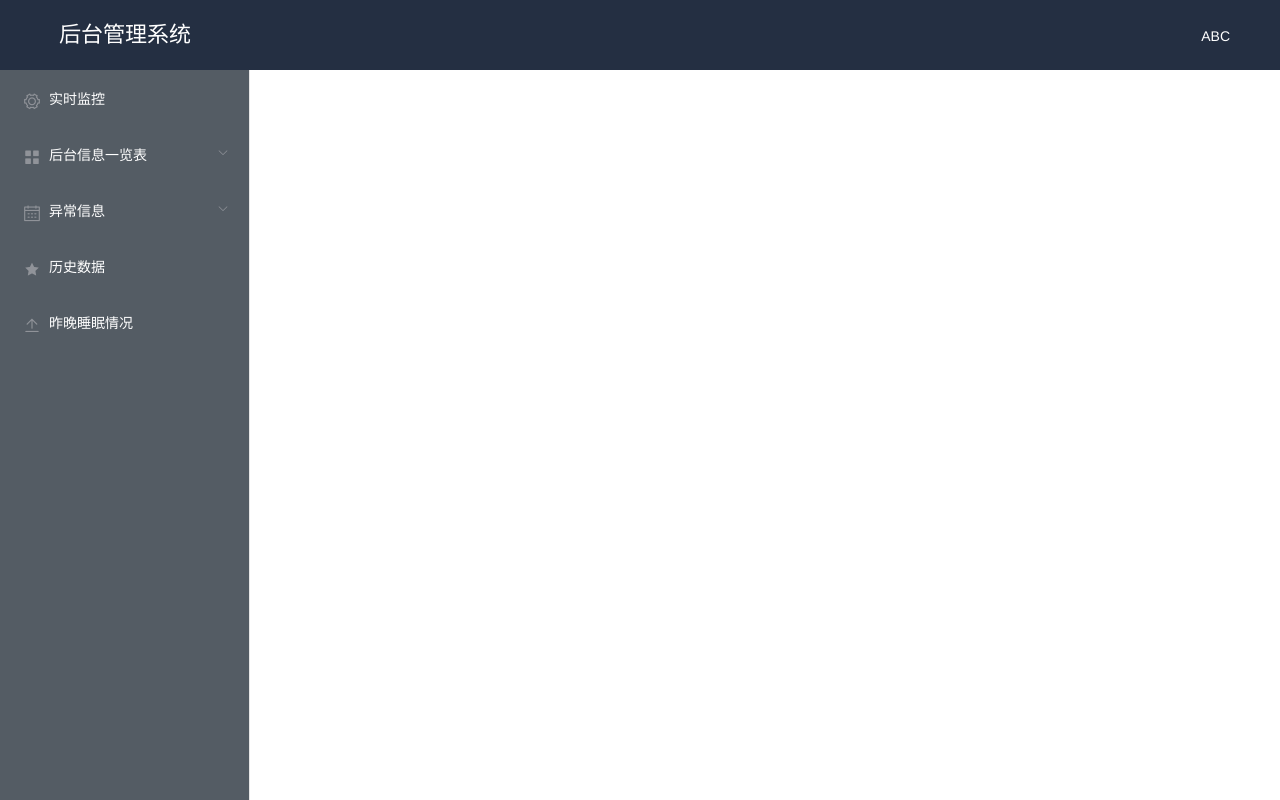
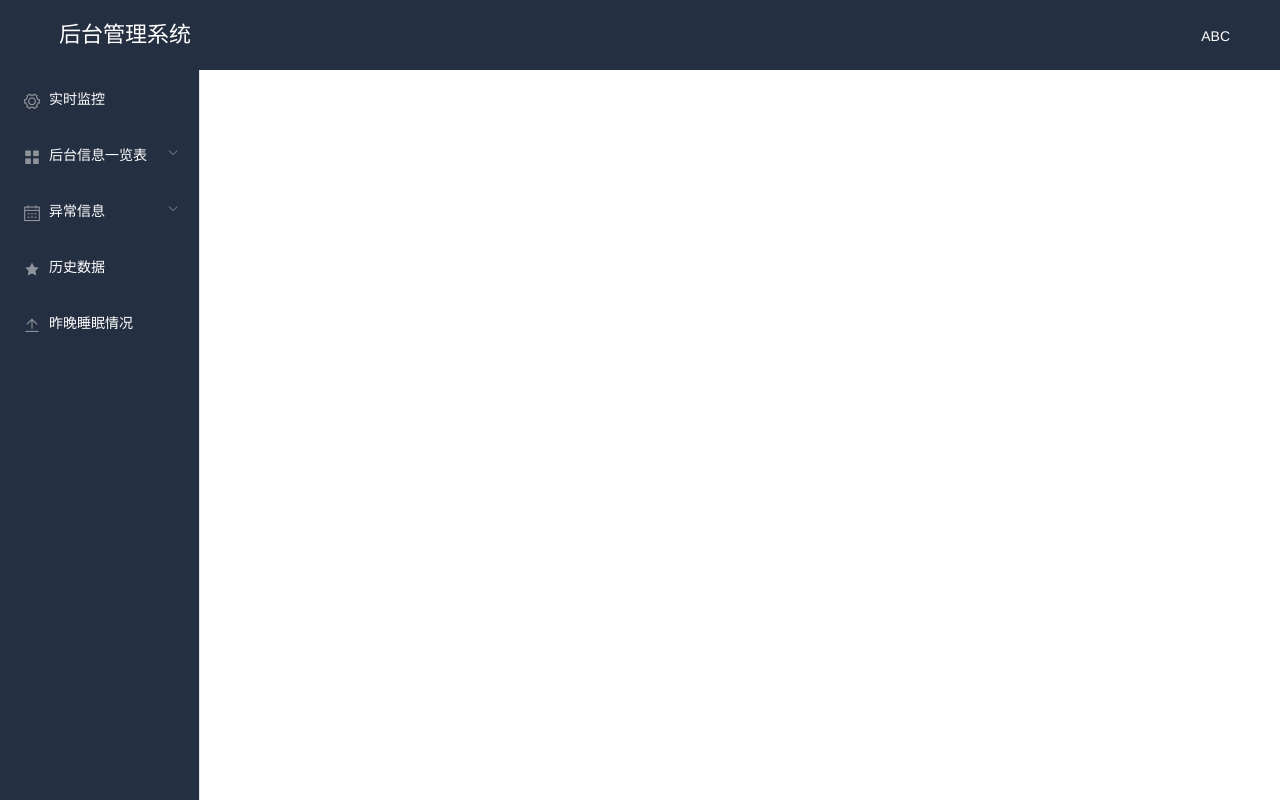
Before and after one commit to lizheng3401/DSF, a Vue app: page / in a window 1280 px wide. Built offline with nearby package versions, Linux system fonts and the light colour scheme.

Commit message:
折折侧边栏颜色

```diff
--- a/src/components/common/SideBar.vue
+++ b/src/components/common/SideBar.vue
@@ -2,7 +2,7 @@
   <div class="sidebar">
     <el-menu default-active="1" theme="dark" class="el-menu-vertical-demo"
              unique-opened router
-             background-color="#545c64" text-color="#fff" active-text-color="#ffd04b">
+             background-color="#242f42" text-color="#fff" active-text-color="#ffd04b">
       <template v-for="(menuItem,index) in menu">
         <el-submenu v-if="menuItem.subs" :index="menuItem.index" :key="index">
           <span slot="title"><i :class="menuItem.icon"></i>{{menuItem.title}}</span>
@@ -26,7 +26,7 @@
         menu: [
           {
             icon: 'el-icon-setting',
-            index: '/index/overview',
+            index: '/live',
             title: '实时监控'
           },
           {
@@ -79,11 +79,10 @@
   .sidebar{
     display: block;
     position: absolute;
-    width: 250px;
+    width: 200px;
     left: 0;
     top: 70px;
     bottom:0;
-    background: #242f42;
   }
   .sidebar > ul {
     height:100%;
--- a/static/css/main.css
+++ b/static/css/main.css
@@ -10,7 +10,7 @@ body{
 .content{
   background: none repeat scroll 0 0 #fff;
   position: absolute;
-  left: 250px;
+  left: 200px;
   right: 0;
   top: 70px;
   bottom:0;
```
